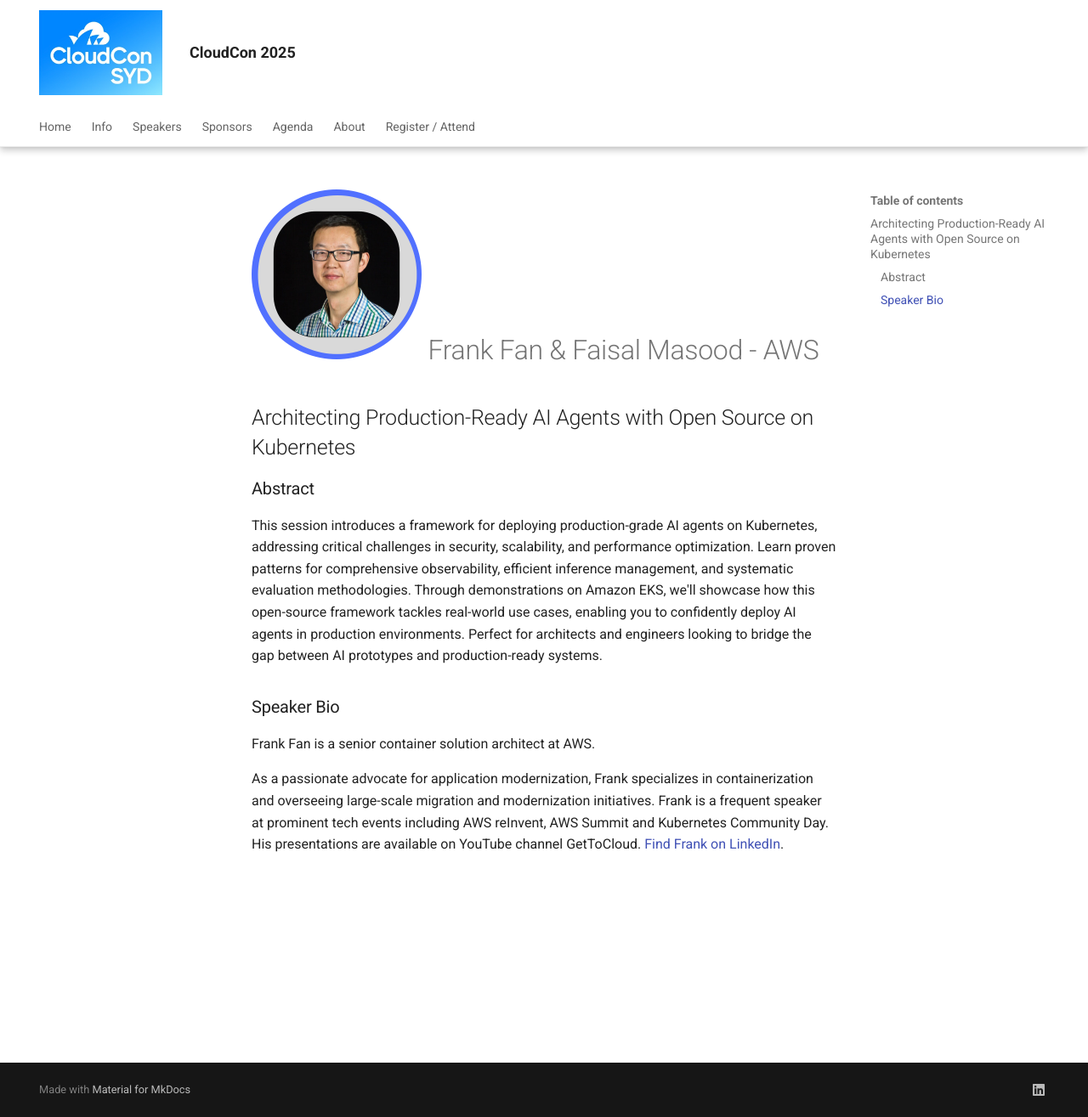
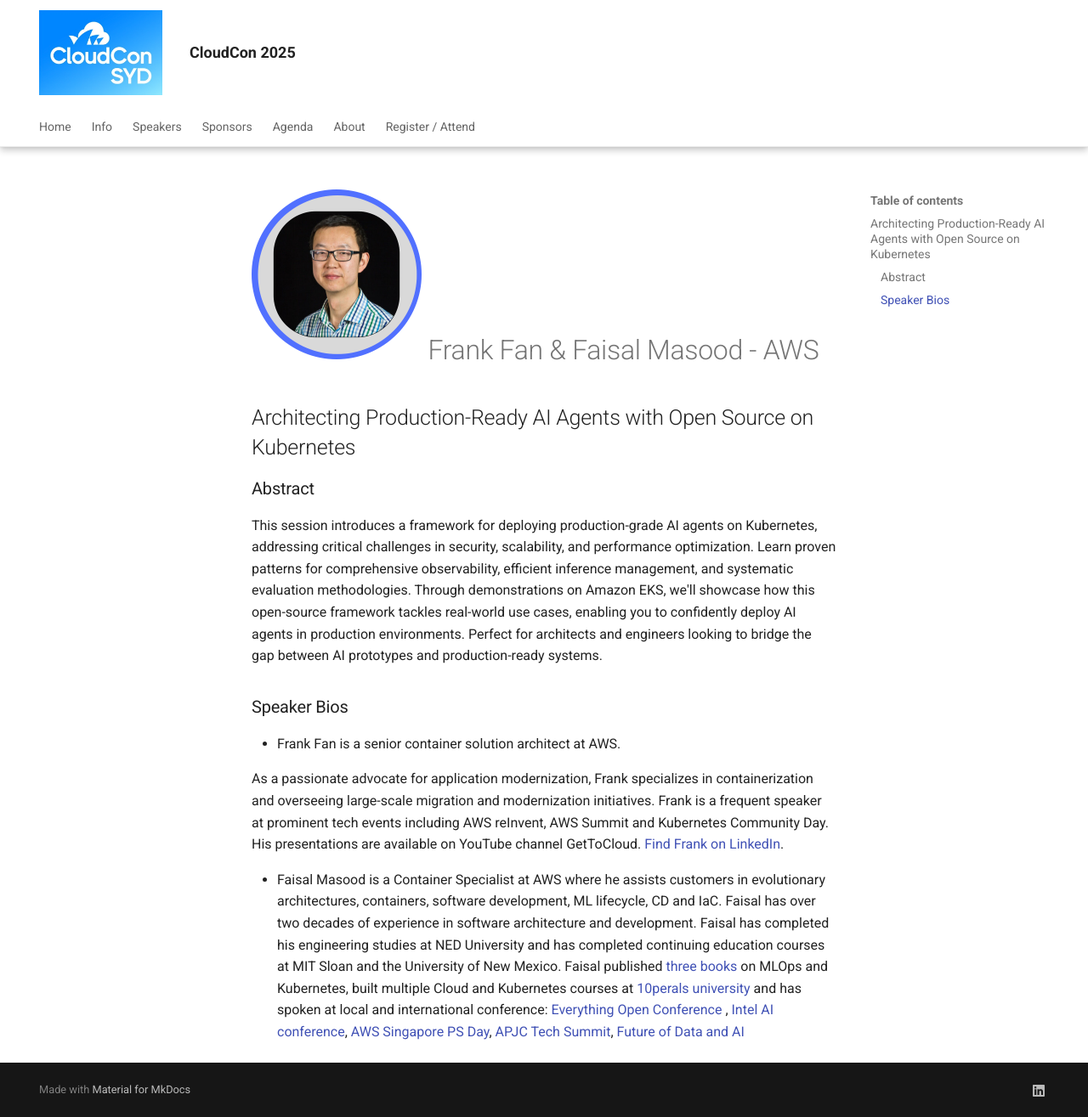
Before and after one commit to cloudconau/site, an MkDocs documentation site: the page built from docs/abstracts/FrankFan.md, in a window 1280 px wide and 1315 px high. Shown: the whole window at 85% size. Built offline with MkDocs 1.6.1 and Material for MkDocs 9.7.7, drawn with Linux system fonts in a browser that asks for light colours.

Commit message:
recover lost changes

```diff
--- a/docs/abstracts/FrankFan.md
+++ b/docs/abstracts/FrankFan.md
@@ -2,7 +2,10 @@
 ## Architecting Production-Ready AI Agents with Open Source on Kubernetes
 ### Abstract
 This session introduces a framework for deploying production-grade AI agents on Kubernetes, addressing critical challenges in security, scalability, and performance optimization. Learn proven patterns for comprehensive observability, efficient inference management, and systematic evaluation methodologies. Through demonstrations on Amazon EKS, we'll showcase how this open-source framework tackles real-world use cases, enabling you to confidently deploy AI agents in production environments. Perfect for architects and engineers looking to bridge the gap between AI prototypes and production-ready systems.
-### Speaker Bio
-Frank Fan is a senior container solution architect at AWS.
+### Speaker Bios
+* Frank Fan is a senior container solution architect at AWS.
 
 As a passionate advocate for application modernization, Frank specializes in containerization and overseeing large-scale migration and modernization initiatives. Frank is a frequent speaker at prominent tech events including AWS reInvent, AWS Summit and Kubernetes Community Day. His presentations are available on YouTube channel GetToCloud. [Find Frank on LinkedIn](https://www.linkedin.com/in/frankfan7/){target=_blank}.
+
+* Faisal Masood is a Container Specialist at AWS where he assists customers in evolutionary architectures, containers, software development, ML lifecycle, CD and IaC. Faisal has over two decades of experience in software architecture and development.
+Faisal has completed his engineering studies at NED University and has completed continuing education courses at MIT Sloan and the University of New Mexico. Faisal published [three books](https://www.amazon.com/stores/Faisal-Masood/author/B08L61JDPJ){target=_blank} on MLOps and Kubernetes, built multiple Cloud and Kubernetes courses at [10perals university](https://10pearlsuniversity.org/user-public-account/6756/){target=_blank} and has spoken at local and international conference: [Everything Open Conference](https://2024.everythingopen.au/speaker/profile/25/){target=_blank} , [Intel AI conference](https://www.linkedin.com/posts/faisalmas_machinelearning-redhatapac-machinelearningsolutions-activity-6710899371392798720-hVX4/?trk=public_profile_like_view){target=_blank}, [AWS Singapore PS Day](https://www.linkedin.com/feed/update/urn:li:activity:7109053980143480832/?updateEntityUrn=urn%3Ali%3Afs_updateV2%3A%28urn%3Ali%3Aactivity%3A7109053980143480832%2CFEED_DETAIL%2CEMPTY%2CDEFAULT%2Cfalse%29){target=_blank}, [APJC Tech Summit](https://www.linkedin.com/feed/update/urn:li:activity:7108227527633993728/?updateEntityUrn=urn%3Ali%3Afs_updateV2%3A%28urn%3Ali%3Aactivity%3A7108227527633993728%2CFEED_DETAIL%2CEMPTY%2CDEFAULT%2Cfalse%29){target=_blank}, [Future of Data and AI](https://datasciencedojo.com/future-of-data-and-ai/?src_trk=em6620cbb832c022.55591938325191556){target=_blank}
```
Also changed, not shown: docs/abstracts/PraneetChandra.md (added, +14 -0 lines), docs/agenda.md (+1 -1 lines), docs/sponsors.md (+1 -1 lines), docs/images/cloudkeeper_logo.png (added).
